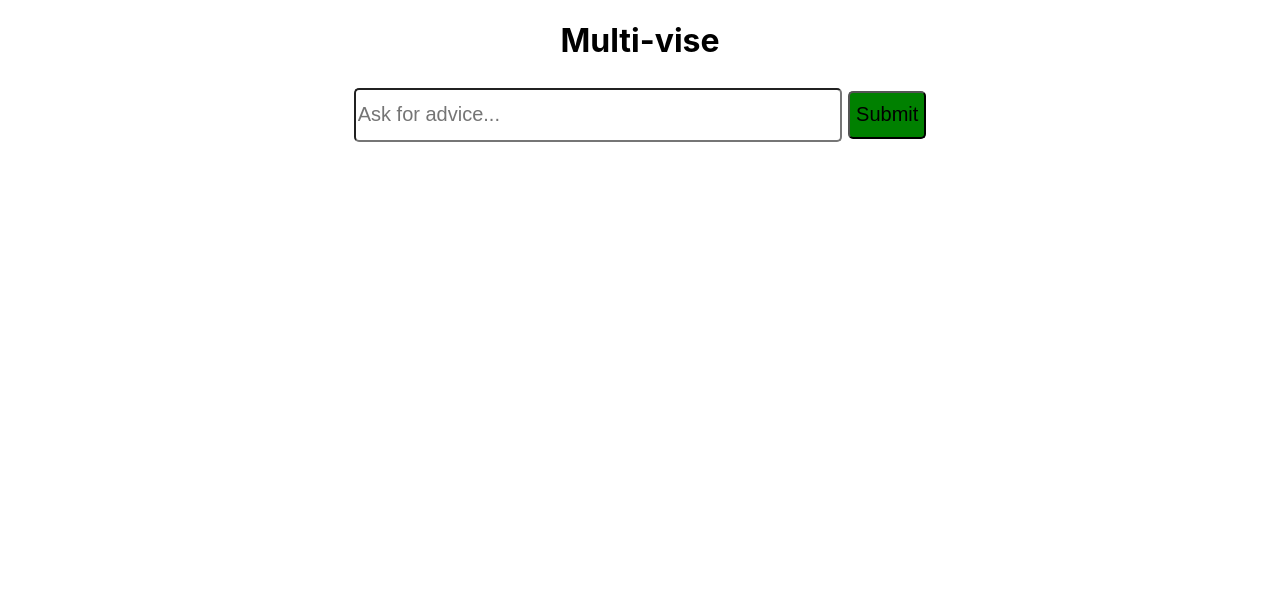
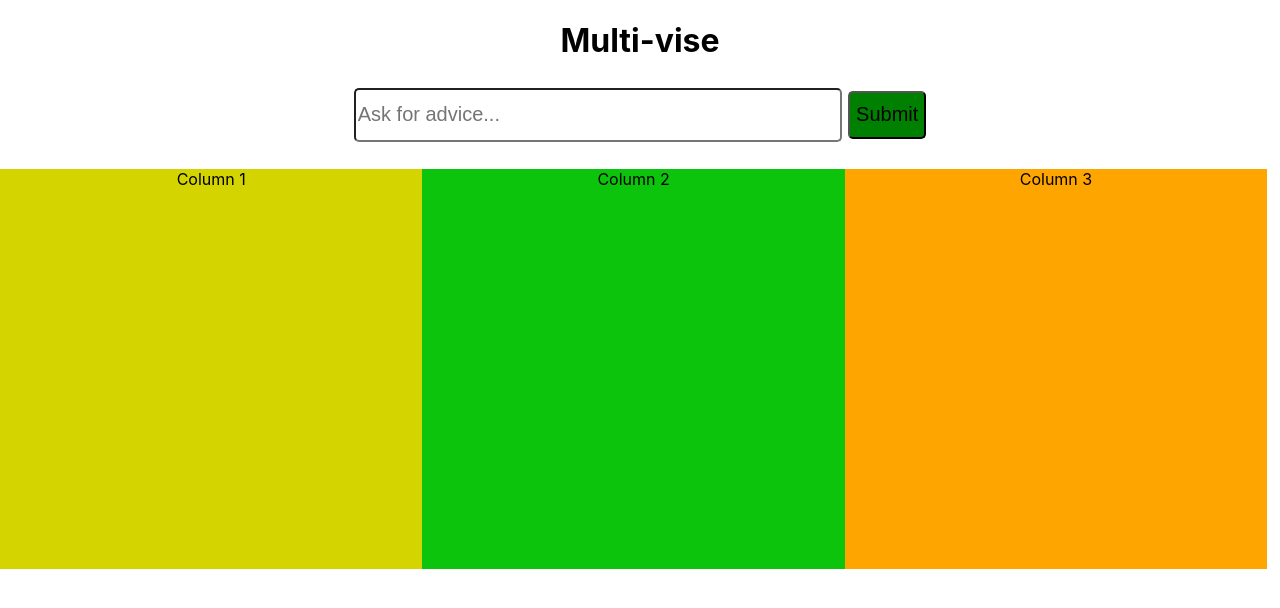
Before and after one commit to ChanhBuiNorthwestern/Multi-vise, a React (Create React App) app: page / in a window 1280 px wide. Shown: the top 608 px of the page. Built offline with nearby package versions, Linux system fonts and the light colour scheme.

Commit message:
Results component start

```diff
--- a/src/App.js
+++ b/src/App.js
@@ -1,12 +1,14 @@
 import logo from './logo.svg';
 import './App.css';
 import SearchBar from './components/SearchBar'
+import Result from './components/Result'
 
 function App() {
   return (
     <div className="App">
       <h1>Multi-vise</h1>
       <SearchBar/>
+      <Result/>
     </div>
   );
 }
--- /dev/null
+++ b/src/components/Result.css
@@ -0,0 +1,23 @@
+.column {
+    float: left;
+    width: 33%;
+    height: 400px;
+  }
+
+  .left{
+    background-color: rgb(212, 212, 0);
+  }
+  .right {
+    background-color: orange;
+  }
+
+  .middle {
+    background-color: rgb(11, 196, 11);
+  }
+
+/* Clear floats after the columns */
+.row:after {
+    content: "";
+    display: table;
+    clear: both;
+}
--- a/src/components/Result.jsx
+++ b/src/components/Result.jsx
@@ -1,6 +1,10 @@
+import './Result.css'
+
 const Result = () => (
-    <div>
-        Result
+    <div class="row">
+        <div class="column left"> Column 1</div>
+        <div class="column middle"> Column 2</div>
+        <div class="column right"> Column 3</div>
     </div>
 );
 
```
